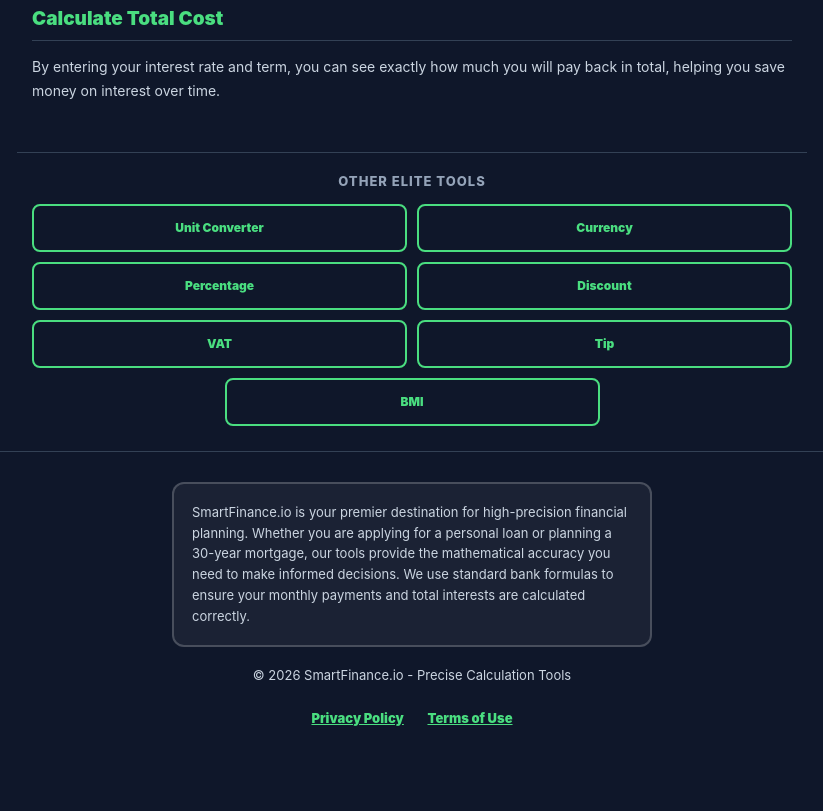
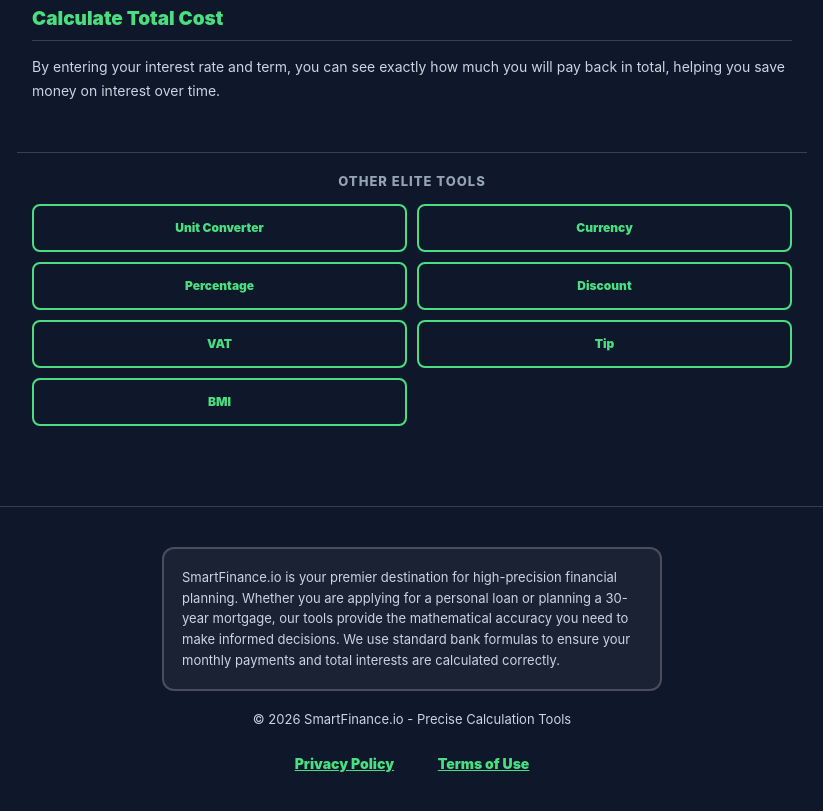
Before and after one commit to smart-converter/loan-calculator, a plain HTML site: page index.html in a window 1280 px wide. Shown: the part 821-1632 px from the top of the page, without its empty margins (228-1051 px from the left). Before the commit the page ends 1591 px from the top, so only its background shows below. Drawn offline with Linux system fonts and the light colour scheme.

Commit message:
Update index.html

```diff
--- a/index.html
+++ b/index.html
@@ -5,13 +5,16 @@
     <meta name="viewport" content="width=device-width, initial-scale=1.0">
     <title>Smart Finance - Professional Loan & Mortgage Calculator</title>
     <meta id="meta-desc" name="description" content="Calculate your monthly loan or mortgage payments with our free, high-precision financial tool. Accurate interest rate and repayment analysis.">
+
+    <meta name="google-site-verification" content="ВАШ_КОД_ТУТ" />
+
     <style>
         :root {
             --bg-dark: #0f172a;
             --card-bg: #1e293b;
-            --accent-green: #4ade80; /* Високий контраст для Accessibility */
+            --accent-green: #4ade80;
             --text-light: #f8fafc;
-            --text-muted: #cbd5e1; /* Покращено з #94a3b8 для чіткості */
+            --text-muted: #cbd5e1;
             --border-color: #334155;
             --border-glow: rgba(255, 255, 255, 0.2);
         }
@@ -26,7 +29,8 @@
         .lang-switcher { background: var(--bg-dark); border: 2px solid white; color: white; padding: 4px 8px; border-radius: 8px; font-size: 15px; cursor: pointer; font-weight: 800; outline: none; min-height: 44px; }
         .lang-switcher option { color: #000; background: #fff; }
 
-        .container { max-width: 800px; margin: 0 auto; padding: 5px; box-sizing: border-box; }
+        /* Додано відступ знизу для стабільності рендерингу */
+        .container { max-width: 800px; margin: 0 auto; padding: 5px 5px 60px 5px; box-sizing: border-box; min-height: 100vh; }
 
         .tabs-grid { display: grid; grid-template-columns: 1fr 1fr; gap: 1px; background-color: #14532d; border: 1px solid #14532d; margin: 15px 0 10px; border-radius: 8px; overflow: hidden; }
         .tab { background: #166534; color: #fff; height: 48px; text-align: center; cursor: pointer; font-size: 11px; font-weight: 900; text-transform: uppercase; border: none; display: flex; align-items: center; justify-content: center; font-family: inherit; width: 100%; }
@@ -40,18 +44,27 @@
         .input-field { flex: 1; padding: 10px 12px; border: 1px solid var(--border-color); border-radius: 8px; font-size: 19px; font-weight: 800; background: #fff; color: #000; outline: none; width: 100%; box-sizing: border-box; height: 48px; }
         .res-field { background: #f0fdf4 !important; color: #166534 !important; border-color: var(--accent-green) !important; font-weight: 900; }
 
-        .seo-content { padding: 15px; line-height: 1.7; font-size: 14px; color: var(--text-muted); }
+        .seo-content { padding: 15px; line-height: 1.7; font-size: 14px; color: var(--text-muted); min-height: 200px; }
         .seo-content h2 { color: var(--accent-green); font-size: 19px; margin: 20px 0 10px; border-bottom: 1px solid var(--border-color); padding-bottom: 5px; font-weight: 900; }
 
         .tools-network { padding: 20px 15px; text-align: center; border-top: 1px solid var(--border-color); margin-top: 20px; }
         .tools-network h2 { margin: 0 0 15px 0; color: #94a3b8; font-size: 13px; text-transform: uppercase; letter-spacing: 1px; font-weight: 800; }
         .tools-grid { display: grid; grid-template-columns: 1fr 1fr; gap: 10px; }
-        .tool-link-btn { padding: 12px 5px; border: 2px solid var(--accent-green); color: var(--accent-green); text-decoration: none; border-radius: 8px; font-size: 12px; font-weight: 900; display: flex; align-items: center; justify-content: center; height: 48px; box-sizing: border-box; transition: background 0.2s; }
-        .tool-link-btn:hover { background: rgba(74, 222, 128, 0.1); }
+        .tool-link-btn { padding: 12px 5px; border: 2px solid var(--accent-green); color: var(--accent-green); text-decoration: none; border-radius: 8px; font-size: 12px; font-weight: 900; display: flex; align-items: center; justify-content: center; height: 48px; box-sizing: border-box; }
 
-        .tool-link-btn:last-child:nth-child(odd) { grid-column: 1 / span 2; justify-self: center; width: calc(50% - 5px); }
-
-        footer { border-top: 1px solid var(--border-color); padding: 30px 15px; text-align: center; font-size: 13px; color: var(--text-muted); box-sizing: border-box; width: 100%; }
+        /* ПРАВКИ ФУТЕРА ДЛЯ GOOGLE SEARCH CONSOLE */
+        footer {
+            border-top: 1px solid var(--border-color);
+            padding: 40px 15px;
+            text-align: center;
+            font-size: 13px;
+            color: var(--text-muted);
+            box-sizing: border-box;
+            width: 100%;
+            display: block;
+            min-height: 180px;
+            clear: both;
+        }
         .footer-info-block {
             border: 2px solid var(--border-glow);
             border-radius: 12px;
@@ -59,13 +72,18 @@
             margin: 0 auto 20px auto;
             background: rgba(255, 255, 255, 0.05);
             text-align: left;
-            max-width: calc(100% - 20px);
-            width: 480px;
+            max-width: 100%;
+            width: 500px;
             box-sizing: border-box;
             line-height: 1.6;
-            color: var(--text-muted);
         }
-        .footer-btn { background: none; border: none; color: var(--accent-green); text-decoration: underline; cursor: pointer; padding: 10px; font-weight: 900; font-family: inherit; font-size: 13px; min-height: 44px; }
+        .footer-btn {
+            background: none; border: none; color: var(--accent-green);
+            text-decoration: underline; cursor: pointer;
+            padding: 12px 20px; /* Збільшено зону кліку */
+            font-weight: 900; font-family: inherit;
+            font-size: 14px; min-height: 48px; display: inline-block;
+        }
 
         .modal { display: none; position: fixed; z-index: 10000; left: 0; top: 0; width: 100%; height: 100%; background: rgba(0,0,0,0.9); overflow-y: auto; }
         .modal-content { background: var(--card-bg); margin: 10% auto; padding: 35px 25px 25px; width: 85%; max-width: 600px; border-radius: 12px; position: relative; border: 2px solid var(--border-glow); color: white; line-height: 1.6; }
@@ -107,13 +125,13 @@
     <section class="tools-network">
         <h2 id="txt-other-tools">Other Elite Tools</h2>
         <div class="tools-grid">
-            <a href="https://smart-converter.github.io/unit-converter/" class="tool-link-btn" id="lnk-unit">Unit Converter</a>
-            <a href="https://smart-converter.github.io/currency-converter/" class="tool-link-btn" id="lnk-cur">Currency</a>
-            <a href="https://smart-converter.github.io/percentage-calculator/" class="tool-link-btn" id="lnk-perc">Percentage</a>
-            <a href="https://smart-converter.github.io/discount-calculator/" class="tool-link-btn" id="lnk-disc">Discount</a>
-            <a href="https://smart-converter.github.io/vat-calculator/" class="tool-link-btn" id="lnk-vat">VAT</a>
-            <a href="https://smart-converter.github.io/tip-calculator/" class="tool-link-btn" id="lnk-tip">Tip</a>
-            <a href="https://smart-converter.github.io/bmi-calculator/" class="tool-link-btn" id="lnk-bmi">BMI</a>
+            <a href="https://smart-converter.github.io/unit-converter/" class="tool-link-btn">Unit Converter</a>
+            <a href="https://smart-converter.github.io/currency-converter/" class="tool-link-btn">Currency</a>
+            <a href="https://smart-converter.github.io/percentage-calculator/" class="tool-link-btn">Percentage</a>
+            <a href="https://smart-converter.github.io/discount-calculator/" class="tool-link-btn">Discount</a>
+            <a href="https://smart-converter.github.io/vat-calculator/" class="tool-link-btn">VAT</a>
+            <a href="https://smart-converter.github.io/tip-calculator/" class="tool-link-btn">Tip</a>
+            <a href="https://smart-converter.github.io/bmi-calculator/" class="tool-link-btn">BMI</a>
         </div>
     </section>
 </main>
@@ -140,7 +158,6 @@
             desc: "Smart Finance - Professional loan and mortgage calculator with high-precision algorithms.",
             cats: ["Loan", "Mortgage"], amount: "Amount:", interest: "Interest %:", term: "Term (Y):", monthly: "Monthly Pay:", total: "Total Repay:",
             other: "Other Elite Tools", privacy: "Privacy Policy", terms: "Terms of Use",
-            unit: "Unit Converter", cur: "Currency", perc: "Percentage", disc: "Discount", vat: "VAT", tip: "Tip", bmi: "BMI",
             footer: "SmartFinance.io is your premier destination for high-precision financial planning. Whether you are applying for a personal loan or planning a 30-year mortgage, our tools provide the mathematical accuracy you need to make informed decisions. We use standard bank formulas to ensure your monthly payments and total interests are calculated correctly.",
             seo: `<h2>Professional Loan Planning</h2><p>Understand your debt before you sign. Our tool helps you break down complex interest rates into simple monthly payments. Use the Mortgage mode for long-term real estate planning or Loan mode for personal finance.</p><h2>Calculate Total Cost</h2><p>By entering your interest rate and term, you can see exactly how much you will pay back in total, helping you save money on interest over time.</p>`,
             privText: "<h2>Privacy Policy</h2><p>Your data never leaves your device. All financial calculations are performed locally in your browser for maximum security.</p>",
@@ -150,7 +167,6 @@
             desc: "Smart Finance - Професійний калькулятор кредиту та іпотеки з високою точністю розрахунків.",
             cats: ["Кредит", "Іпотека"], amount: "Сума:", interest: "Ставка %:", term: "Термін (р.):", monthly: "Міс. платіж:", total: "До сплати:",
             other: "Інші професійні інструменти", privacy: "Конфіденційність", terms: "Умови",
-            unit: "Конвертер", cur: "Валюти", perc: "Відсотки", disc: "Знижки", vat: "ПДВ", tip: "Чайові", bmi: "BMI",
             footer: "SmartFinance.io — це ваш надійний помічник для точного фінансового планування. Незалежно від того, чи берете ви споживчий кредит, чи плануєте іпотеку на 30 років, наш інструмент забезпечує математичну точність. Ми використовуємо банківські формули для розрахунку щомісячних платежів та переплат.",
             seo: `<h2>Професійне кредитне планування</h2><p>Дізнайтеся реальну вартість кредиту до підписання договору. Наш інструмент допоможе розрахувати складні відсоткові ставки та перетворити їх на зрозумілі щомісячні платежі.</p><h2>Економте на відсотках</h2><p>Порівнюйте різні терміни та ставки, щоб знайти найвигідніший варіант і зменшити загальну суму переплати банку.</p>`,
             privText: "<h2>Політика конфіденційності</h2><p>Ваші дані залишаються на вашому пристрої. Усі розрахунки відбуваються локально у вашому браузері.</p>",
@@ -160,7 +176,6 @@
             desc: "Smart Finance - Calculadora profesional de préstamos e hipotecas con algoritmos de alta precisión.",
             cats: ["Préstamo", "Hipoteca"], amount: "Monto:", interest: "Interés %:", term: "Años:", monthly: "Pago Mensual:", total: "Total:",
             other: "Otras herramientas de élite", privacy: "Privacidad", terms: "Términos",
-            unit: "Unidades", cur: "Moneda", perc: "Porcentaje", disc: "Descuento", vat: "IVA", tip: "Propina", bmi: "BMI",
             footer: "SmartFinance.io es su destino principal para la planificación financiera de alta precisión. Nuestras herramientas brindan la precisión necesaria para tomar decisiones informadas.",
             seo: `<h2>Planificación Financiera</h2><p>Entienda su deuda antes de firmar. Nuestra herramienta ayuda a desglosar tasas de interés complejas en pagos mensuales simples.</p><h2>Calcule el costo total</h2><p>Vea exactamente cuánto pagará en total, ayudándole a ahorrar dinero en intereses a largo plazo.</p>`,
             privText: "<h2>Privacidad</h2><p>Sus datos financieros nunca salen de su dispositivo. Los cálculos se realizan localmente en su navegador.</p>",
@@ -170,7 +185,6 @@
             desc: "Smart Finance - Professioneller Kredit- und Hypothekenrechner mit hochpräzisen Algorithmen.",
             cats: ["Kredit", "Hypothek"], amount: "Betrag:", interest: "Zins %:", term: "Jahre:", monthly: "Monatsrate:", total: "Gesamt:",
             other: "Andere Elite-Tools", privacy: "Datenschutz", terms: "AGB",
-            unit: "Einheiten", cur: "Währung", perc: "Prozent", disc: "Rabatt", vat: "MwSt", tip: "Trinkgeld", bmi: "BMI",
             footer: "SmartFinance.io ist Ihre erste Adresse für hochpräzise Finanzplanung. Unsere Tools bieten die mathematische Genauigkeit, die Sie benötigen.",
             seo: `<h2>Professionelle Kreditplanung</h2><p>Verstehen Sie Ihre Schulden, bevor Sie unterschreiben. Unser Tool hilft dabei, komplexe Zinssätze in einfache monatliche Raten zu zerlegen.</p><h2>Gesamtkosten berechnen</h2><p>Sehen Sie genau, wie viel Sie insgesamt zurückzahlen werden.</p>`,
             privText: "<h2>Datenschutz</h2><p>Ihre Daten bleiben auf Ihrem Gerät. Alle Berechnungen werden sicher in Ihrem Browser durchgeführt.</p>",
@@ -202,15 +216,6 @@
         document.getElementById('link-privacy').innerText = l.privacy;
         document.getElementById('link-terms').innerText = l.terms;
         document.getElementById('seo-box').innerHTML = l.seo;
-
-        document.getElementById('lnk-unit').innerText = l.unit;
-        document.getElementById('lnk-cur').innerText = l.cur;
-        document.getElementById('lnk-perc').innerText = l.perc;
-        document.getElementById('lnk-disc').innerText = l.disc;
-        document.getElementById('lnk-vat').innerText = l.vat;
-        document.getElementById('lnk-tip').innerText = l.tip;
-        document.getElementById('lnk-bmi').innerText = l.bmi;
-
         initTabs();
     }
 
@@ -253,15 +258,9 @@
         document.getElementById('modalBody').innerHTML = type === 'privacy' ? l.privText : l.termsText;
         const modal = document.getElementById('siteModal');
         modal.style.display = 'block';
-        modal.setAttribute('aria-hidden', 'false');
     }
 
-    function closeModal() {
-        const modal = document.getElementById('siteModal');
-        modal.style.display = 'none';
-        modal.setAttribute('aria-hidden', 'true');
-    }
-
+    function closeModal() { document.getElementById('siteModal').style.display = 'none'; }
     updateUI();
 </script>
 </body>
```
